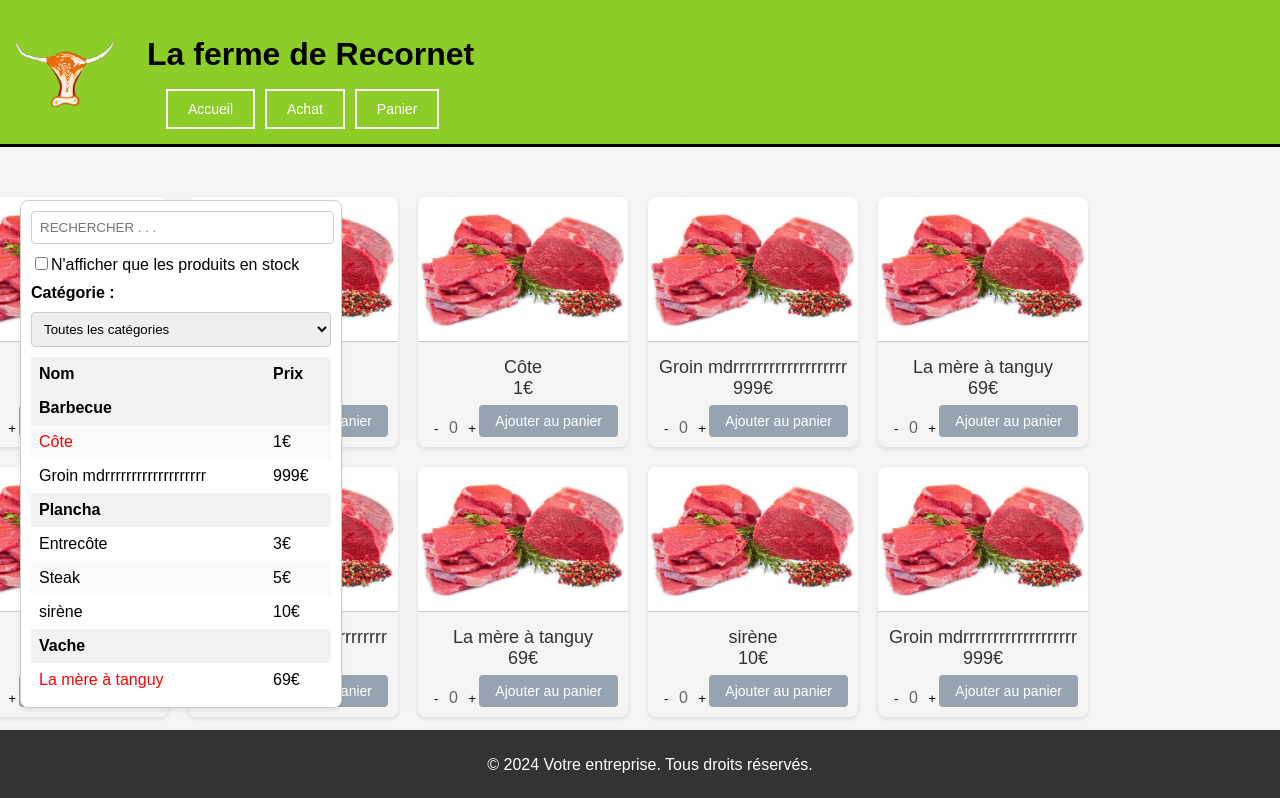
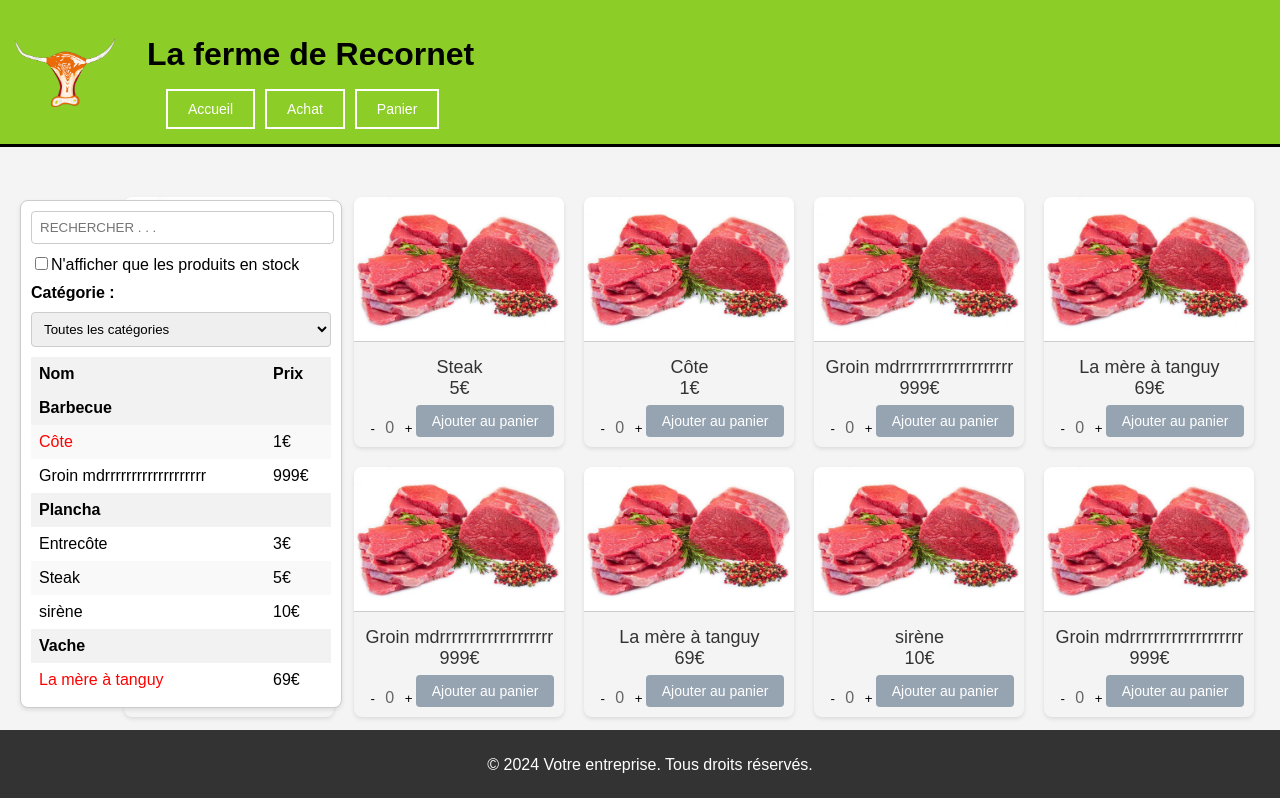
Before and after one commit to Sorohpsoe/WEB, a React (Create React App) app in the folder react_front/: page /achat in a window 1280 px wide. Shown: the top 798 px of the page. Built offline with nearby package versions, Linux system fonts and the light colour scheme.

Commit message:
Update styles in Achat.css and Catalogue.css

```diff
--- a/react_front/src/styles/Achat.css
+++ b/react_front/src/styles/Achat.css
@@ -1,7 +1,8 @@
 .icon-wrapper {
   display: flex;
   justify-content: flex-end;
-  margin-right: 15%;
+  margin-right: 2%;
+  margin-left: 60%;
   margin-top: 50px; /* Ajouter un espace de 20px entre les icônes et le bord droit de l'écran */
 }
 
--- a/react_front/src/styles/Catalogue.css
+++ b/react_front/src/styles/Catalogue.css
@@ -1,8 +1,8 @@
 /* Catalogue.css */
 
 .catalogue-container {
+  position: absolute;
   width: 300px; /* Taille ajustable selon vos préférences */
-  position: fixed;
   left: 20px; /* Ajustez selon l'espacement souhaité depuis le bord gauche */
   top: 200px; /* Ajustez selon l'espacement souhaité depuis le haut */
   background-color: #fff;
```
